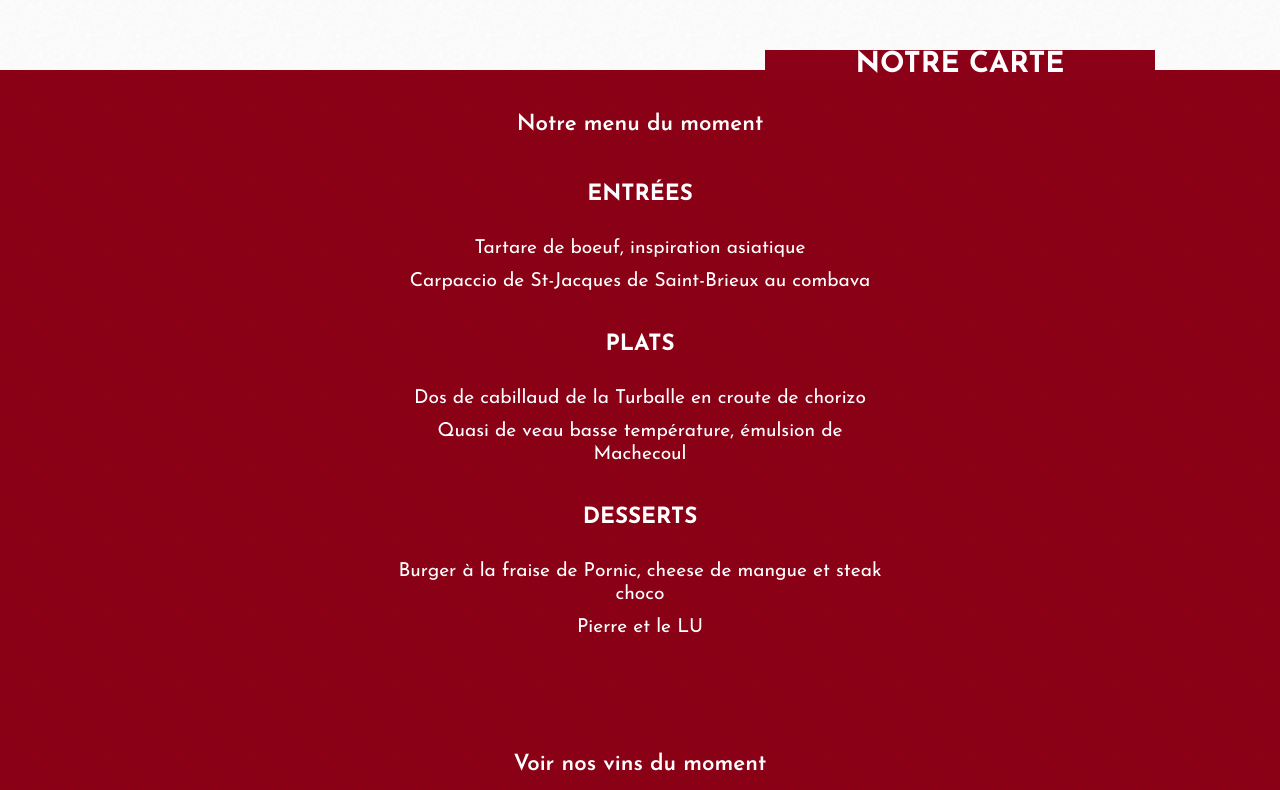
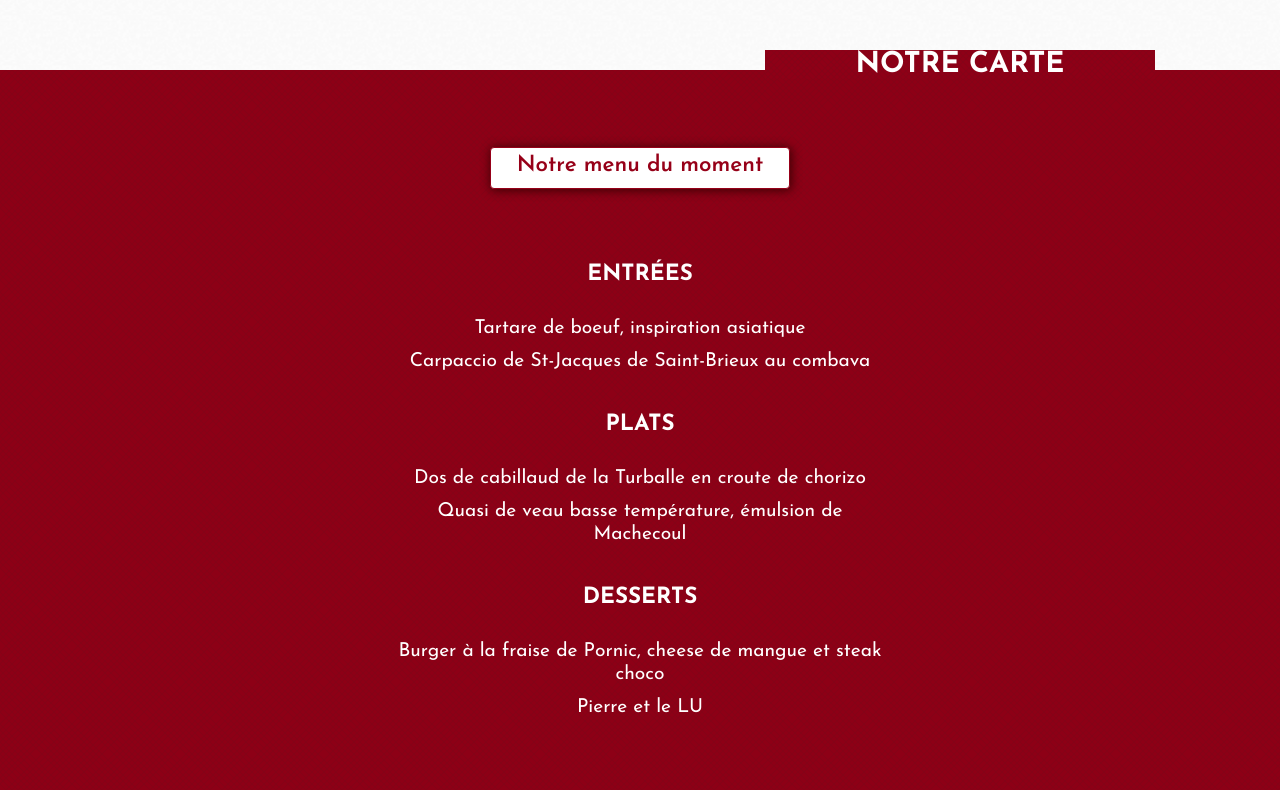
Before and after one commit to jacbac/resto, a plain HTML site: page index.html in a window 1280 px wide. Shown: the part 1040-1830 px from the top of the page. Drawn offline with nearby package versions, Linux system fonts and the light colour scheme; some packages are replaced by stand-ins of ours.

Commit message:
version screen part. 2

```diff
--- a/css/main.css
+++ b/css/main.css
@@ -331,10 +331,26 @@ section ul {
 }
 
 .pt-touch-button {
+  height: 40px;
+  background-color: #fff;
+  color: #960018;
+  text-align: center;
   font-size: 1.4rem;
   font-weight: 600;
-  color: #fff;
-  text-align: center;
+  border:1px solid #960019;
+  -webkit-border-radius: 4px;
+     -moz-border-radius: 4px;
+          border-radius: 4px;
+  -webkit-box-shadow:  1px 1px 10px 1px rgba(50, 0, 0, 0.8);
+          box-shadow:  1px 1px 10px 1px rgba(50, 0, 0, 0.8);
+}
+
+.pt-touch-button:hover,
+.pt-touch-button:active {
+  color: #960018;
+  font-weight: bold;
+  -webkit-box-shadow: inset 1px 1px 3px 1px rgba(50, 0, 0, 0.8);
+          box-shadow: inset 1px 1px 3px 1px rgba(50, 0, 0, 0.8);
 }
 
 /* EVENTS ------------------------------------------------------------------- */
@@ -646,7 +662,7 @@ footer {
   }
 
   #ardoise {
-    height: 800px;
+    height: 900px;
   }
 
   #contact .map-phone {
@@ -656,7 +672,7 @@ footer {
 
 }
 
-@media (min-width: 769px) {
+@media (min-width: 768px) {
 
   .container.navbar-wrapper {
     margin-bottom: 0;
@@ -674,14 +690,18 @@ footer {
     padding: 11px 10px 0 10px;
   }
 
+  #ardoise h2 {
+    margin-bottom: 40px;
+  }
+
   #pt-main {
     max-width: 540px;
-    margin: auto;
+    margin: 40px auto 0;
   }
 
 }
 
-@media (min-width: 1025px) {
+@media (min-width: 1024px) {
 
   .navbar .nav > li > a {
     padding: 8px 8px 12px;
@@ -711,6 +731,10 @@ footer {
   #map h2 span {
     padding: 0 90px;
     top: -14px;
+  }
+
+  #events h2 span {
+    top: -24px;
   }
 
   .pres {
@@ -791,4 +815,9 @@ footer {
     height: 320px;
   }
 
+
+
+
+
+
 }
--- a/js/main.js
+++ b/js/main.js
@@ -10,6 +10,10 @@ $(document).ready(function(){
       $(this).text("Voir notre menu du moment");
     }
   });
+
+  if($(window).width() > 768){
+    $('.pt-trig-bottom .pt-touch-button').attr('href', '#carte');
+  }
 
   // slides.js // TODO refactor
   $("#slides-big").slidesjs({
```
